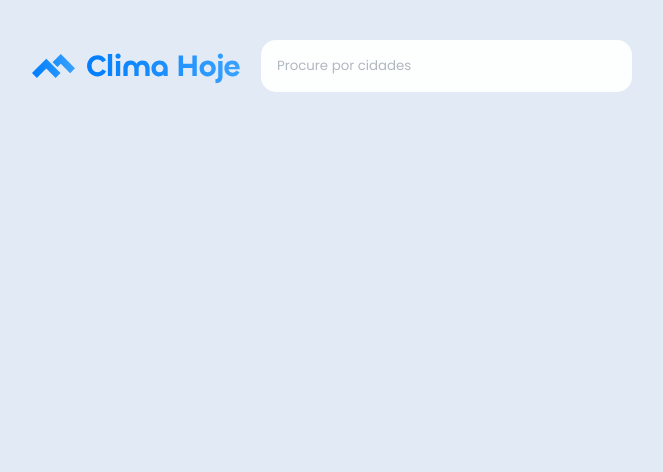
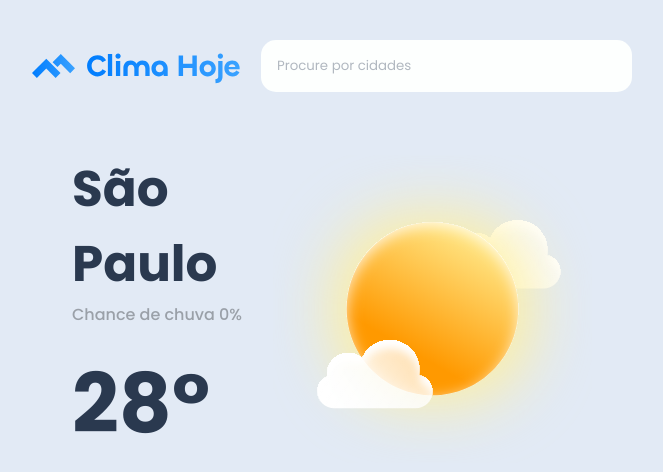
Before and after one commit to VictorPrazeres/weather-app, a plain HTML site: page index.html in a window 1280 px wide. Shown: the whole page, without its empty margins (8-671 px from the left). Drawn offline with Linux system fonts and the light colour scheme.

Commit message:
feat: develop showcase section for weather information
Creates the main "showcase" section to display weather information.

- Add the HTML structure for text elements (headings, paragraph) and the forecast image.
- Use Flexbox to organize the layout of text and image elements.
- Apply specific styling for typography (font sizes, weights) within this section.

```diff
--- a/index.html
+++ b/index.html
@@ -27,6 +27,16 @@
             placeholder="Procure por cidades"
           />
         </nav>
+
+        <div class="showcase-container">
+          <div class="showcase-text">
+            <h2>São Paulo</h2>
+            <p>Chance de chuva 0%</p>
+            <h2>28°</h2>
+          </div>
+
+          <img src="./images/sun-clouds.svg" alt="Sol com poucas nuvens" />
+        </div>
       </div>
     </div>
   </body>
--- a/style.css
+++ b/style.css
@@ -30,6 +30,34 @@ body {
   margin-right: 20px;
 }
 
+/* Showcase */
+.showcase-container {
+  display: flex;
+  align-items: center;
+  justify-content: space-between;
+  padding-left: 40px;
+  padding-right: 40px;
+  margin-top: 60px;
+}
+
+.showcase-container .showcase-text h2:first-child {
+  font-size: 3.125rem;
+  font-weight: 700;
+  color: #2a394f;
+}
+
+.showcase-container .showcase-text h2:last-child {
+  font-size: 5.125rem;
+  font-weight: 700;
+  color: #2a394f;
+}
+
+.showcase-container .showcase-text p {
+  color: #9aa0a8;
+  margin-bottom: 15px;
+  font-weight: 500;
+}
+
 /* Utilities */
 .custom-input {
   border: none;
```
Also changed, not shown: images/sun-clouds.svg (added).
